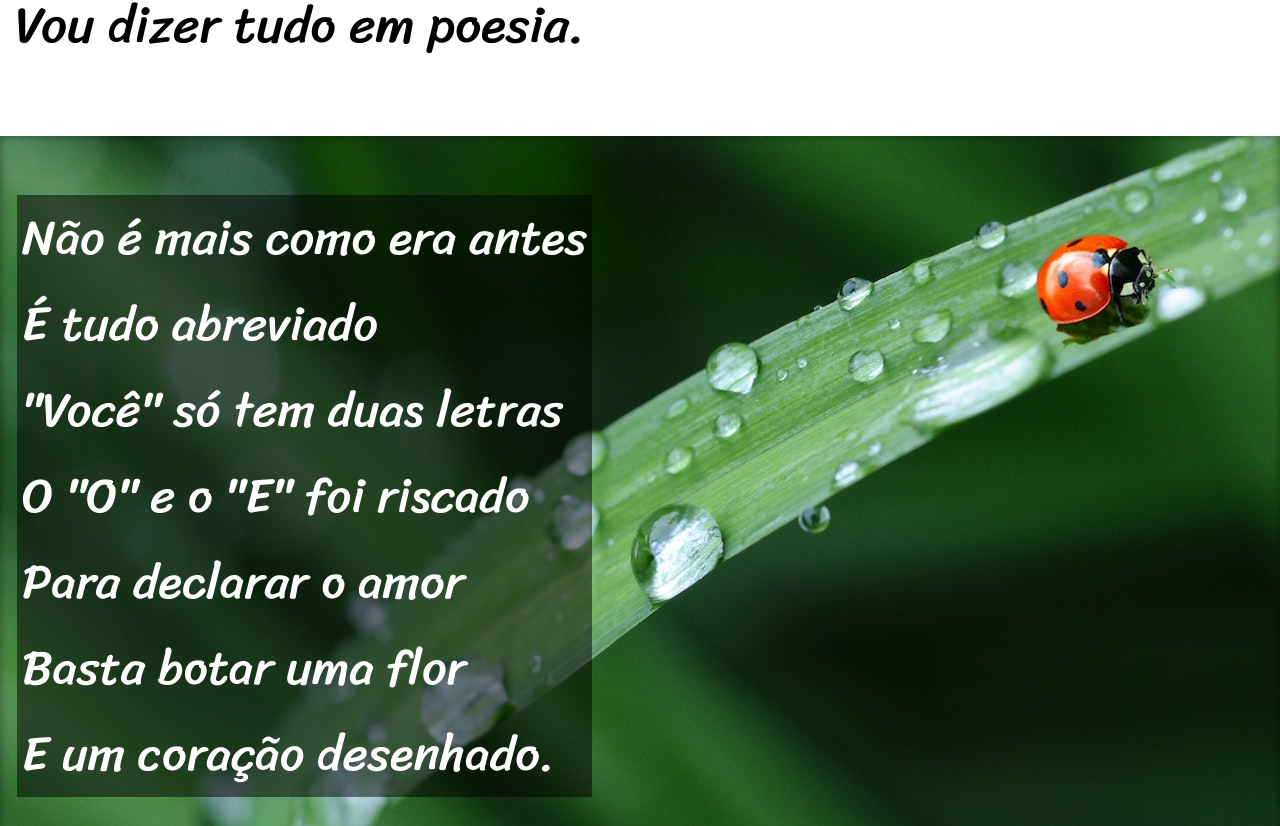
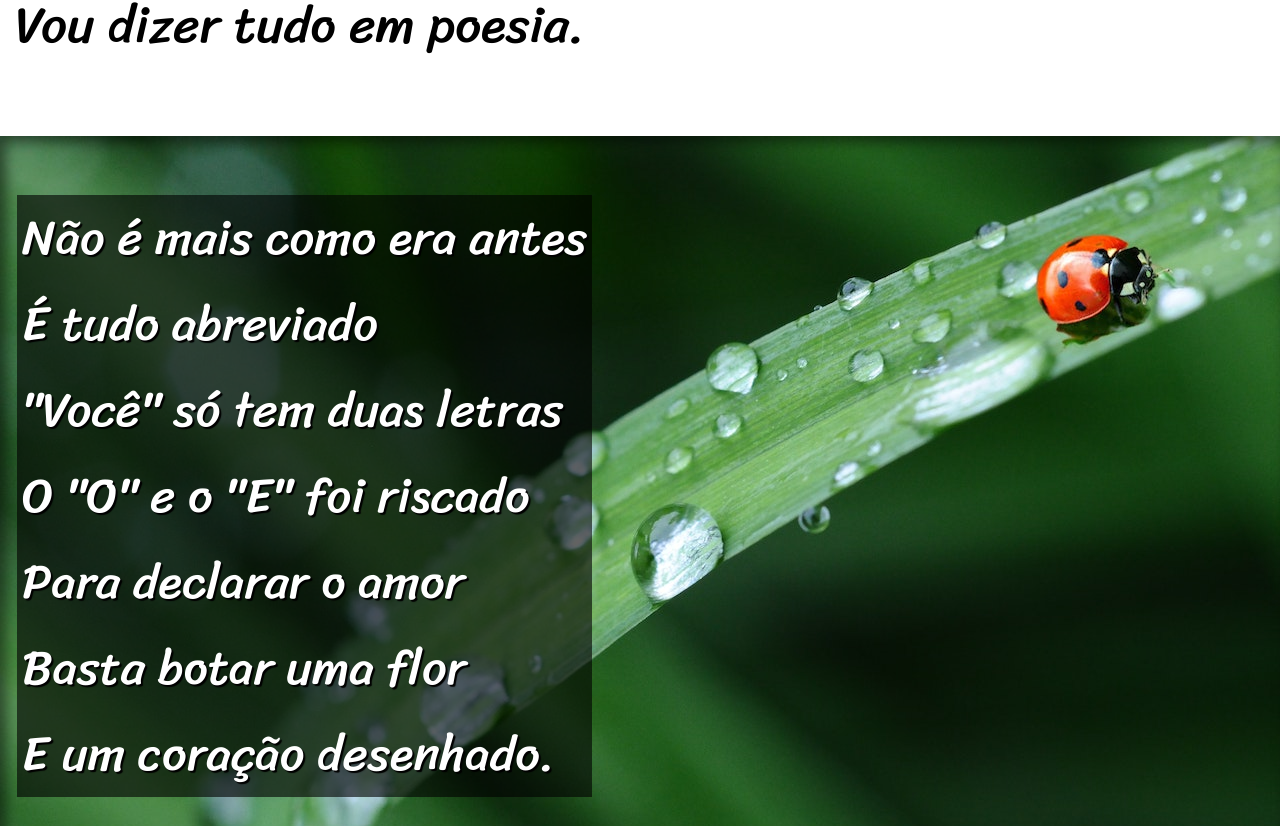
Before and after one commit to barretocodes/Meu-Primeiro-Site, a plain HTML site: page index.html.html in a window 1280 px wide. Shown: the part 886-1712 px from the top of the page. Drawn offline with Linux system fonts and the light colour scheme.

Commit message:
Ajeitei o footer e as sombras das div

```diff
--- a/style.css
+++ b/style.css
@@ -54,10 +54,11 @@ article > div > p {
     font-size: 3.8vw;
     width: max-content;
     position: absolute;
-    background-color: rgba(0, 0, 0, 0.5);
+    background-color: rgb(0 0 0 / 61%);
     padding-inline: 5px;
     left: 17px;
     top: 10px;
+    text-shadow: 2px 2px 1px black;
 }
 
 
@@ -71,7 +72,7 @@ article > div > p {
     background-attachment: fixed;
     background-position: right top;
     color: white;
-    box-shadow: inset 0 0 8px rgb(0 0 0 / 40%);
+    box-shadow: inset 6px 6px 13px rgb(0 0 0 / 50%);
 
 }
 
@@ -84,7 +85,7 @@ article > div > p {
     background-attachment: fixed;
     background-position: right bottom;
     color: white;
-    box-shadow: inset 0 0 8px rgb(0 0 0 / 40%);
+    box-shadow: inset 6px 6px 13px rgb(0 0 0 / 50%);
 }
 
 footer {
@@ -92,5 +93,5 @@ footer {
     background-color: black;
     color: white;
     text-align: center;
-
+    padding: 10px;
 }
```
